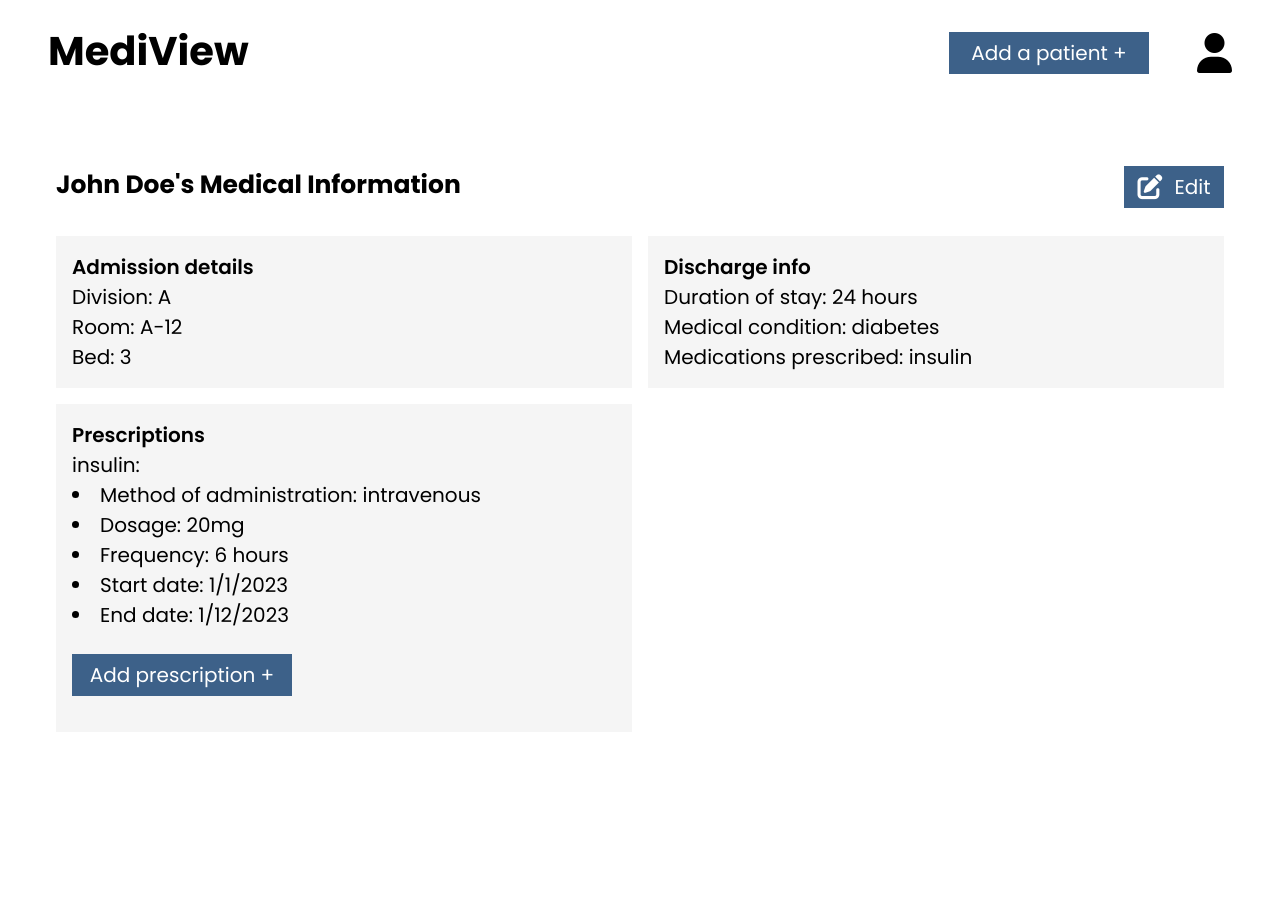
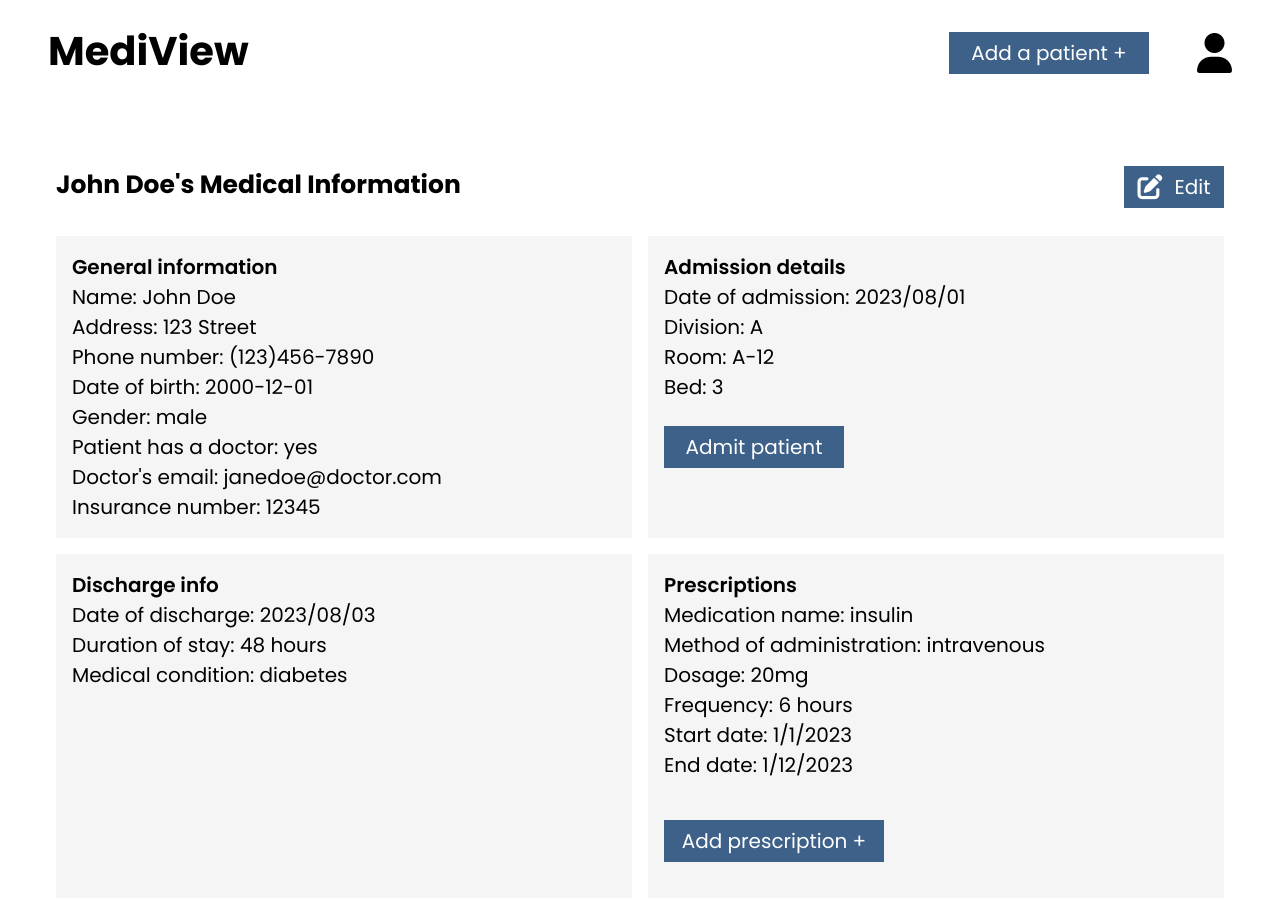
Before and after one commit to DemianOportus/mediview, a React (Create React App) app: page /show-patient-file/1 in a window 1280 px wide. Shown: the top 900 px of the page. Before the commit the page ends 800 px from the top, so only its background shows below. Built offline with nearby package versions, Linux system fonts and the light colour scheme; the HTML template or start-up script is replaced by a standard one.

Commit message:
admitPatient.js page + addPrescription.js
1) addPrescription gets added to patientfile
2) Admit patient button in patientfile to be able to click.
3) AddAPatient added fields

```diff
--- a/src/App.js
+++ b/src/App.js
@@ -8,6 +8,7 @@ import AddPatient from "./pages/addPatient";
 import ShowPatientFile from "./pages/showPatientFile";
 import Navbar from "./components/navbar";
 import AddPrescription from "./pages/addPrescription";
+import AdmitPatient from "./pages/admitPatient";
 
 function App() {
   return (
@@ -18,6 +19,7 @@ function App() {
         <Route path="signup" element={<Signup />} />
         <Route path="search" element={<Search />} />
         <Route path="add-a-patient" element={<AddPatient />} />
+        <Route path="admit-patient/:id" element={<AdmitPatient />} />
         <Route path="show-patient-file/:id" element={
           <div>
             <Navbar/>
--- a/src/components/navbar.js
+++ b/src/components/navbar.js
@@ -12,7 +12,7 @@ function Navbar(){
                             Add a patient +
                         </button>
                     </Link>
-                    <a href="/login"><i class="fa-solid fa-user fa-2xl"></i></a>
+                    <a href="/login"><i className="fa-solid fa-user fa-2xl"></i></a>
                 </div>
             </div>
         </div>
--- a/src/components/patientFiles.js
+++ b/src/components/patientFiles.js
@@ -1,36 +1,62 @@
-
 const patientFiles = [
     {
-        id:1,
+        id: 1,
         name: "John Doe",
+        address: "123 Street",
+        phoneNumber: "(123)456-7890",
+        dateOfBirth: "2000-12-01",
+        gender: "male",
+        hasADoctorYesOrNo: "yes",
+        doctorEmail: "janedoe@doctor.com",
+        insuranceNumber: "12345",
+        medicalProxy: "Mary Doe",
+        dateOfAdmission: "2023/08/01",
         division: "A",
         room: "A-12",
         bed: "3",
-        durationOfStay: "24 hours",
+        dateOfDischarge: "2023/08/03",
+        durationOfStay: "48 hours",
         medicalCondition: "diabetes",
-        medicationsPrescribed: "insulin",
+        medicationsPrescribed: [
+            {
+                medicationName: "insulin",
                 methodOfAdministration: "intravenous",
                 dosage: "20mg",
                 frequency: "6 hours",
                 startDate: "1/1/2023",
                 endDate: "1/12/2023",
+            }
+        ],
     },
     {
-        id:2,
+        id: 2,
         name: "John Smith",
+        address: "456 Avenue",
+        phoneNumber: "(987)654-3210",
+        dateOfBirth: "1998-10-01",
+        gender: "male",
+        hasADoctorYesOrNo: "yes",
+        doctorEmail: "joesomebody@doctor.com",
+        insuranceNumber: "67890",
+        medicalProxy: "Mary Smith",
+        dateOfAdmission: "2023/10/01",
         division: "B",
         room: "B-8",
         bed: "2",
-        durationOfStay: "48 hours",
+        durationOfStay: "36 hours",
         medicalCondition: "heart attack",
-        medicationsPrescribed: "aspirin",
+        dateOfDischarge: "2023/10/01",
+        medicationsPrescribed: [
+            {
+                medicationName: "aspirin",
                 methodOfAdministration: "oral",
                 dosage: "50mg",
                 frequency: "12 hours",
                 startDate: "1/10/2023",
                 endDate: "1/15/2023",
             }
-
+        ],
+    }
 ]
 
 export default patientFiles;
--- a/src/pages/addPrescription.js
+++ b/src/pages/addPrescription.js
@@ -1,43 +1,91 @@
+import React, { useState } from 'react';
+import { useParams } from 'react-router-dom';
+import patientFiles from "../components/patientFiles";
+import { useNavigate } from 'react-router-dom';
+
 function AddPrescription() {
+    const { id } = useParams();
+    const patientFile = patientFiles.find(file => file.id === parseInt(id));
+    const navigate = useNavigate();
+
+    // States for form inputs
+    const [medicationName, setMedicationName] = useState('');
+    const [methodOfAdministration, setMethodOfAdministration] = useState('');
+    const [dosage, setDosage] = useState('');
+    const [frequency, setFrequency] = useState('');
+    const [startDate, setStartDate] = useState('');
+    const [endDate, setEndDate] = useState('');
+
+    const handleSubmit = (event) => {
+        event.preventDefault();
+
+        // Find the patient file
+        const patientIndex = patientFiles.findIndex(file => file.id === parseInt(id));
+        if (patientIndex === -1) {
+          // Handle error: Patient not found
+          return;
+        }
+
+        // Update the patient file with new prescription
+        const updatedPrescription = {
+          medicationName,
+          methodOfAdministration,
+          dosage,
+          frequency,
+          startDate,
+          endDate
+        };
+
+        patientFiles[patientIndex].medicationsPrescribed.push(updatedPrescription);
+
+        // Redirect to the patient's file page
+        navigate(`/show-patient-file/${id}`);
+      };
+
+
     return(
         <div className="mt-20">
-            {/* Need to change 'X patient' to name of the patient from whose file the user
-            clicked 'Add prescription'*/}
-            <h1 className="font-bold text-[50px] text-center mb-8">Add prescription for X patient</h1>
-            <form className="md:grid md:grid-cols-2 md:place-items-center xl:mx-36">
+            <h1 className="font-bold text-[50px] text-center mb-8">Add prescription for {patientFile.name}</h1>
+            <form
+                onSubmit={handleSubmit}
+                className="xl:mx-36"
+            >
+                <div className="md:grid md:grid-cols-2 md:place-items-center ">
                     <div className="order-1">
                         <label>Medication name</label><br/>
-                    <input type="name"/>
+                        <input type="text" value={medicationName} onChange={(e) => setMedicationName(e.target.value)} />
                     </div>
                     <div className="order-3">
                         <label>Method of administration</label><br/>
-                    <input type="name"/>
+                        <input type="text" value={methodOfAdministration} onChange={(e) => setMethodOfAdministration(e.target.value)} />
                     </div>
                     <div className="order-5">
                         <label>Dosage</label><br/>
-                    <input type="name"/>
+                        <input type="text" value={dosage} onChange={(e) => setDosage(e.target.value)} />
                     </div>
                     <div className="order-2">
                         <label>Frequency</label><br/>
-                    <input type="name"/>
+                        <input type="text" value={frequency} onChange={(e) => setFrequency(e.target.value)} />
                     </div>
-
                     <div className="order-4">
                         <label>Start date</label><br/>
-                    <input type="date"/>
+                        <input type="date" value={startDate} onChange={(e) => setStartDate(e.target.value)} />
                     </div>
                     <div className="order-8">
                         <label>End date</label><br/>
-                    <input type="date"/>
+                        <input type="date" value={endDate} onChange={(e) => setEndDate(e.target.value)} />
+                    </div>
+                </div>
+                <div className="text-center">
+                    <button
+                        type="submit"
+                        className="grid-row-end bg-[#3D6189] w-[220px] text-white py-[6px] mt-6 mb-5"
+                    >
+                        Add prescription +
+                    </button>
                 </div>
             </form>
             <div className="text-center">
-            {/* Need to add link to 'Add prescription' button which leads the user back
-            to the patient's file with the added prescription*/}
-            <button
-                className="bg-[#3D6189] w-[250px] text-white py-[6px] mt-6 mb-5">
-                Add prescription
-            </button>
             </div>
         </div>
     )
--- /dev/null
+++ b/src/pages/admitPatient.js
@@ -0,0 +1,29 @@
+import { Link } from "react-router-dom";
+
+function AdmitPatient() {
+    return(
+        <div className="mt-20">
+            <h1 className="font-bold text-[50px] text-center mb-8">Add a patient</h1>
+            <form className="md:grid md:grid-cols-1 md:place-items-center xl:mx-36">
+                <div className="order-1">
+                    <label>Room number</label><br/>
+                    <input type="name"/>
+                </div>
+                <div className="order-3">
+                    <label>Bed number</label><br/>
+                    <input type="address"/>
+                </div>
+            </form>
+            <Link to="/search">
+                <div className="text-center">
+                <button
+                    className="bg-[#3D6189] w-[200px] text-white py-[6px] mt-6 mb-5">
+                    Admit Patient
+                </button>
+                </div>
+            </Link>
+        </div>
+    )
+}
+
+export default AdmitPatient;
--- a/src/pages/showPatientFile.js
+++ b/src/pages/showPatientFile.js
@@ -20,27 +20,52 @@ function ShowPatientFile() {
                 </button>
             </div>
             <div className="lg:grid lg:grid-cols-2">
-
+                <div className="bg-[#F5F5F5] m-2 p-4">
+                  <h2>General information</h2>
+                  <p>Name: {patientFile.name}</p>
+                  <p>Address: {patientFile.address}</p>
+                  <p>Phone number: {patientFile.phoneNumber}</p>
+                  <p>Date of birth: {patientFile.dateOfBirth}</p>
+                  <p>Gender: {patientFile.gender}</p>
+                  <p>Patient has a doctor: {patientFile.hasADoctorYesOrNo}</p>
+                  <p>Doctor's email: {patientFile.doctorEmail}</p>
+                  <p>Insurance number: {patientFile.insuranceNumber}</p>
+                </div>
                 <div className="bg-[#F5F5F5] m-2 p-4">
                     <h2>Admission details</h2>
+                    <p>Date of admission: {patientFile.dateOfAdmission}</p>
                     <p>Division: {patientFile.division}</p>
                     <p>Room: {patientFile.room}</p>
                     <p>Bed: {patientFile.bed}</p>
+                    <Link to={`/admit-patient/${patientFile.id}`}>
+                      <button
+                          className="grid-row-end bg-[#3D6189] w-[180px] text-white py-[6px] mt-6 mb-5">
+                          Admit patient
+                      </button>
+                    </Link>
                 </div>
                 <div className="bg-[#F5F5F5] m-2 p-4">
                     <h2>Discharge info</h2>
+                    <p>Date of discharge: {patientFile.dateOfDischarge}</p>
                     <p>Duration of stay: {patientFile.durationOfStay}</p>
                     <p>Medical condition: {patientFile.medicalCondition}</p>
-                    <p>Medications prescribed: {patientFile.medicationsPrescribed}</p>
                 </div>
                 <div className="bg-[#F5F5F5] m-2 p-4">
                     <h2>Prescriptions</h2>
-                    <p>{patientFile.medicationsPrescribed}:</p>
-                    <li>Method of administration: {patientFile.methodOfAdministration}</li>
-                    <li>Dosage: {patientFile.dosage}</li>
-                    <li>Frequency: {patientFile.frequency}</li>
-                    <li>Start date: {patientFile.startDate}</li>
-                    <li>End date: {patientFile.endDate}</li>
+                    {patientFile.medicationsPrescribed.length > 0 ? (
+                        patientFile.medicationsPrescribed.map((prescription, index) => (
+                            <div className="mb-4" key={index}>
+                                <p>Medication name: {prescription.medicationName}</p>
+                                <p>Method of administration: {prescription.methodOfAdministration}</p>
+                                <p>Dosage: {prescription.dosage}</p>
+                                <p>Frequency: {prescription.frequency}</p>
+                                <p>Start date: {prescription.startDate}</p>
+                                <p>End date: {prescription.endDate}</p>
+                            </div>
+                        ))
+                    ) : (
+                        <p>No medications prescribed</p>
+                    )}
                     <Link to={`/add-prescription/${patientFile.id}`}>
                       <button
                           className="grid-row-end bg-[#3D6189] w-[220px] text-white py-[6px] mt-6 mb-5">
```
Also changed, not shown: src/pages/addPatient.js (+3 -7 lines). Lines whose indentation alone changed are shown as unchanged.
